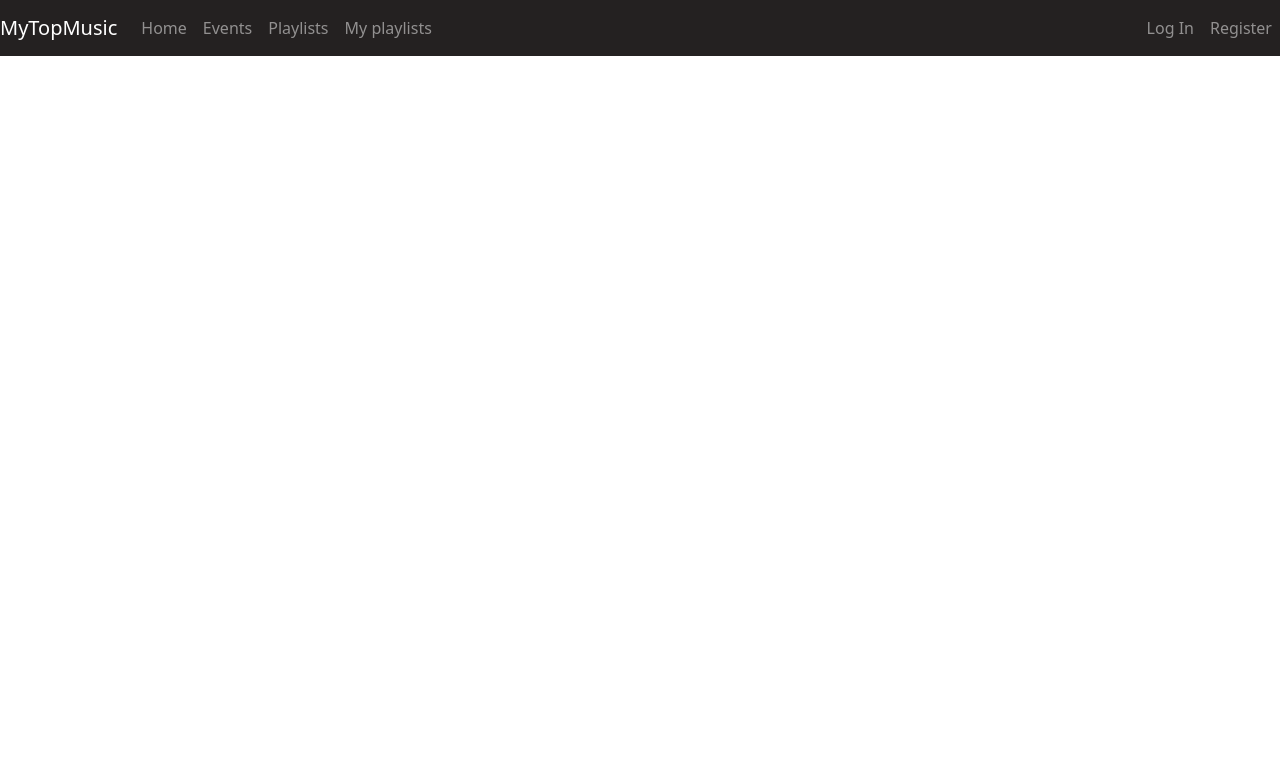
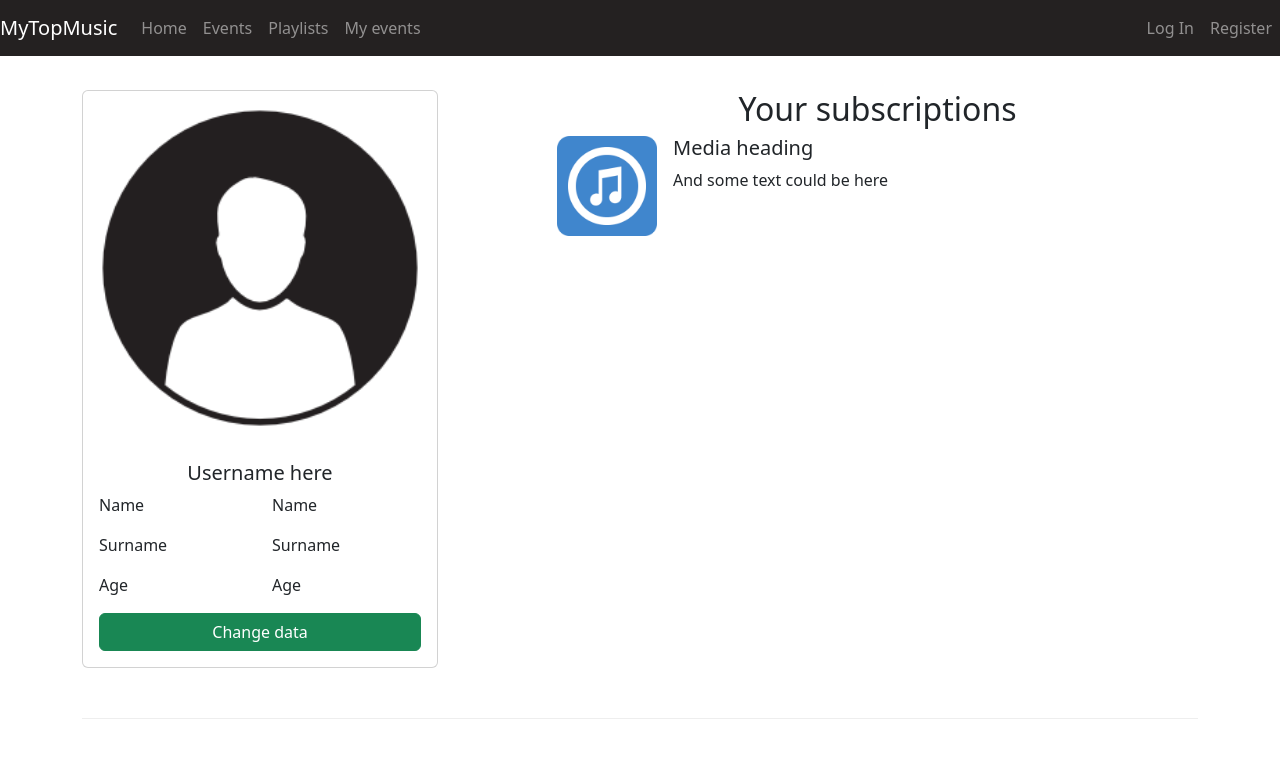
Before and after one commit to KaMeLoTmArMoT/MyLabs, an Angular app: page /profile in a window 1280 px wide. Before the commit this address led to /. Shown: the top 758 px of the page. Built offline with nearby package versions, Linux system fonts and the light colour scheme.

Commit message:
Profile created.

```diff
--- a/src/app/app-routing.module.ts
+++ b/src/app/app-routing.module.ts
@@ -8,6 +8,7 @@ import {AuthGuard} from "./auth.guard";
 import {HomeComponent} from "./home/home.component";
 import {PlaylistsComponent} from "./playlists/playlists.component";
 import {PlaylistInfoComponent} from "./playlist-info/playlist-info.component";
+import {ProfileComponent} from "./profile/profile.component";
 
 const routes: Routes = [
   {
@@ -43,6 +44,10 @@ const routes: Routes = [
   {
     path: 'playlist-info',
     component: PlaylistInfoComponent
+  },
+  {
+    path: 'profile',
+    component: ProfileComponent
   }
 ];
 
--- a/src/app/app.module.ts
+++ b/src/app/app.module.ts
@@ -16,6 +16,7 @@ import { HeaderComponent } from './header/header.component';
 import { HomeComponent } from './home/home.component';
 import { PlaylistsComponent } from './playlists/playlists.component';
 import { PlaylistInfoComponent } from './playlist-info/playlist-info.component';
+import { ProfileComponent } from './profile/profile.component';
 
 @NgModule({
   declarations: [
@@ -27,7 +28,8 @@ import { PlaylistInfoComponent } from './playlist-info/playlist-info.component';
     HeaderComponent,
     HomeComponent,
     PlaylistsComponent,
-    PlaylistInfoComponent
+    PlaylistInfoComponent,
+    ProfileComponent
   ],
   imports: [
     BrowserModule,
--- a/src/app/header/header.component.html
+++ b/src/app/header/header.component.html
@@ -24,7 +24,7 @@
 -->
 
 <!-- ------------------------------ Nav-bar ------------------------------ -->
-<nav class="navbar navbar-dark navbar-expand-sm fixed-top">
+<nav class="navbar navbar-dark navbar-expand-md fixed-top">
   <a class="navbar-brand" routerLink="">MyTopMusic</a>
   <button class="navbar-toggler" type="button" data-toggle="collapse" data-target="#navbarSupportedContent"
           aria-controls="navbarSupportedContent" aria-expanded="false" aria-label="Toggle navigation">
@@ -36,19 +36,14 @@
       <li class="nav-item" data-toggle="collapse" data-target=".navbar-collapse.show"><a class="nav-link" routerLink="/home" routerLinkActive="active">Home</a></li>
       <li class="nav-item" data-toggle="collapse" data-target=".navbar-collapse.show"><a class="nav-link" routerLink="/events" routerLinkActive="active">Events</a></li>
       <li class="nav-item" data-toggle="collapse" data-target=".navbar-collapse.show"><a class="nav-link" routerLink="/playlists" routerLinkActive="active">Playlists</a></li>
-      <li class="nav-item" data-toggle="collapse" data-target=".navbar-collapse.show"><a class="nav-link" routerLink="/special" routerLinkActive="active">My playlists</a></li>
+      <li class="nav-item" data-toggle="collapse" data-target=".navbar-collapse.show"><a class="nav-link" routerLink="/special" routerLinkActive="active">My events</a></li>
     </ul>
     <!-- -------------------- Nav-right-items -------------------- -->
     <ul class="navbar-nav ml-auto">
-      <li class="nav-item" data-toggle="collapse" data-target=".navbar-collapse.show">
-        <a class="nav-link" *ngIf="!_authService.loggedIn()" routerLink="/login" routerLinkActive="active">Log In</a>
-      </li>
-      <li class="nav-item" data-toggle="collapse" data-target=".navbar-collapse.show">
-        <a class="nav-link" *ngIf="!_authService.loggedIn()" routerLink="/register" routerLinkActive="active">Register</a>
-      </li>
-      <li class="nav-item" data-toggle="collapse" data-target=".navbar-collapse.show">
-        <a class="nav-link" *ngIf="_authService.loggedIn()" (click)="_authService.logoutUser()">Log Out</a>
-      </li>
+      <li class="nav-item" data-toggle="collapse" data-target=".navbar-collapse.show"><a class="nav-link" *ngIf="_authService.loggedIn()" routerLink="/profile">Profile</a></li>
+      <li class="nav-item" data-toggle="collapse" data-target=".navbar-collapse.show"><a class="nav-link" *ngIf="!_authService.loggedIn()" routerLink="/login" routerLinkActive="active">Log In</a></li>
+      <li class="nav-item" data-toggle="collapse" data-target=".navbar-collapse.show"><a class="nav-link" *ngIf="!_authService.loggedIn()" routerLink="/register" routerLinkActive="active">Register</a></li>
+      <li class="nav-item" data-toggle="collapse" data-target=".navbar-collapse.show"><a class="nav-link" *ngIf="_authService.loggedIn()" (click)="_authService.logoutUser()">Log Out</a></li>
     </ul>
   </div>
 </nav>
--- /dev/null
+++ b/src/app/profile/profile.component.css
@@ -0,0 +1,5 @@
+.media:hover {
+  border: 1px solid #ccc;
+  border-radius: 12px;
+  cursor: pointer;
+}
--- /dev/null
+++ b/src/app/profile/profile.component.html
@@ -0,0 +1,65 @@
+<div class="container">
+  <div class="row-content">
+    <!----------------- User info ----------------->
+    <div class="row">
+      <div class="col-12 col-sm-6 col-md-4">
+        <!----------- User info card ----------->
+        <div class="card">
+          <img src="assets/img/user.png" class="card-img-top" alt="user">
+          <div class="card-body">
+            <h5 class="card-title text-center">Username here</h5>
+            <div class="row">
+              <div class="col col-sm">
+                <p>Name</p>
+                <p>Surname</p>
+                <p>Age</p>
+              </div>
+              <!------------ Replaced data ------------>
+              <div class="col col-sm">
+                <p>Name</p>
+                <p>Surname</p>
+                <p>Age</p>
+              </div>
+            </div>
+            <button type="button" class="btn btn-success btn-block" (click)="toggle()">Change data</button>
+          </div>
+        </div>
+
+        <!----------- User update info ----------->
+        <form *ngIf="hide" class="mt-4 mt-sm-0">
+          <!--------- New Email --------->
+          <div class="form-group row">
+            <label for="newMail" class="col-3 col-sm-12 col-form-label">New Email</label>
+            <div class="col-9 col-sm-12">
+              <input type="email" class="form-control" id="newMail">
+            </div>
+          </div>
+          <!--------- New Name --------->
+          <div class="form-group row">
+            <label for="newName" class="col-3 col-sm-12 col-form-label">New Name</label>
+            <div class="col-9 col-sm-12">
+              <input type="email" class="form-control" id="newName">
+            </div>
+          </div>
+        </form>
+      </div>
+
+      <!----------------- Albums list ----------------->
+      <div class="col-12 col-sm-5 col-md-7 offset-sm-1 mt-4 mt-sm-0">
+        <div class="col text-center">
+          <h2>Your subscriptions</h2>
+        </div>
+        <div class="media">
+          <img src="assets/img/song.png" class="mr-3" alt="img" height="100" width="100">
+          <div class="media-body">
+            <h5 class="mt-0">Media heading</h5>
+            And some text could be here
+          </div>
+        </div>
+      </div>
+    </div>
+
+
+
+  </div>
+</div>
--- /dev/null
+++ b/src/app/profile/profile.component.ts
@@ -0,0 +1,20 @@
+import { Component, OnInit } from '@angular/core';
+
+@Component({
+  selector: 'app-profile',
+  templateUrl: './profile.component.html',
+  styleUrls: ['./profile.component.css']
+})
+export class ProfileComponent implements OnInit {
+
+  hide = false;
+  constructor() { }
+
+  ngOnInit() {
+  }
+
+  toggle() {
+    this.hide = !this.hide;
+  }
+
+}
```
Also changed, not shown: src/assets/img/user.png (added), 1 other file (tests, documents, lock files or other folders).
